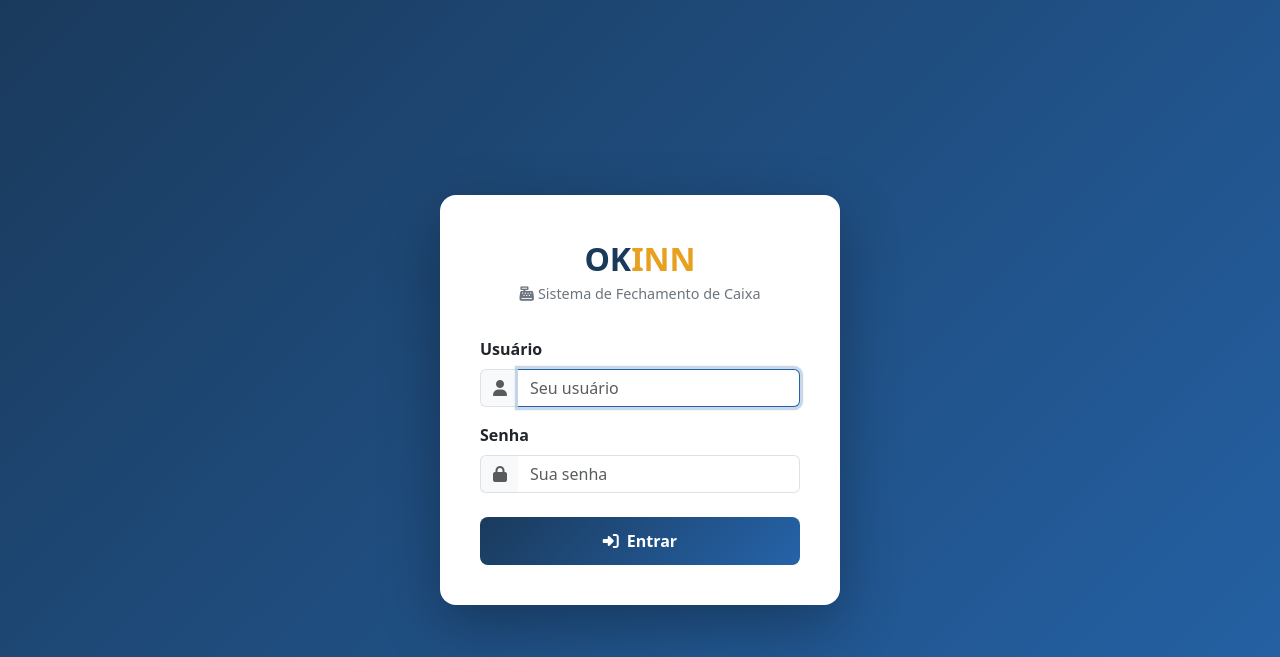
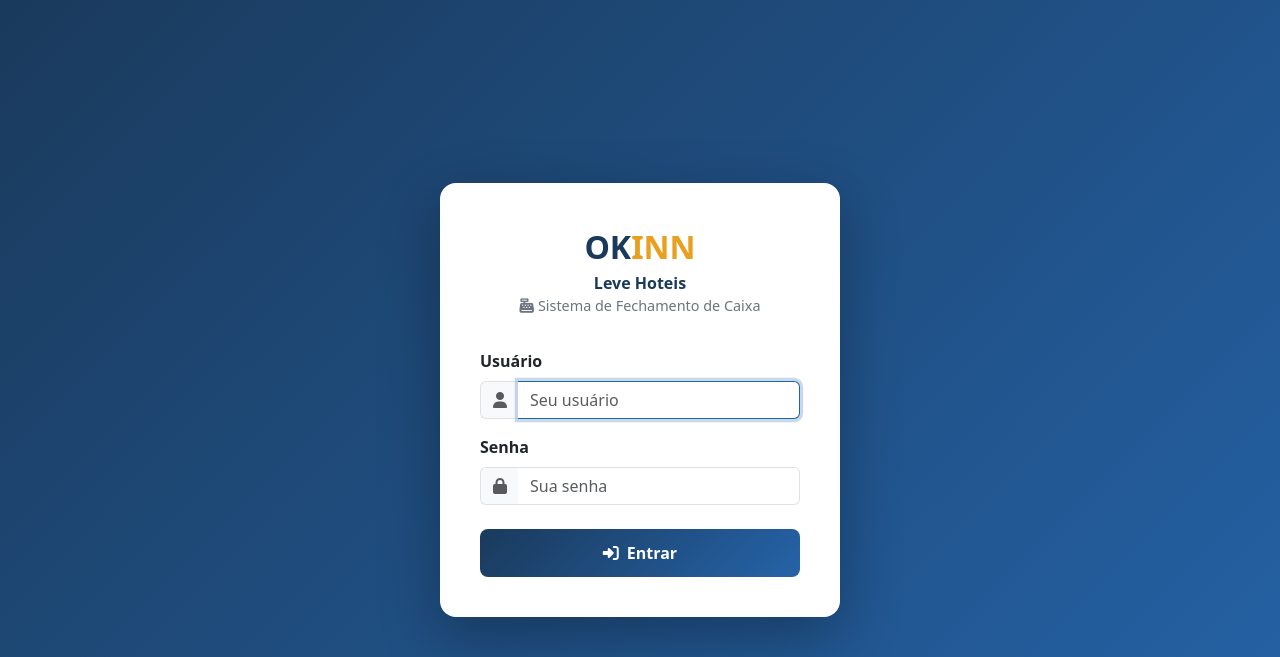
Before and after one commit to financeirookinnhotel-gif/caixa-hotel-okinn, a Flask app: page /login in a window 1280 px wide. Shown: the top 657 px of the page. Run offline with Flask 3, Linux system fonts and the light colour scheme; some libraries are stand-ins or nearby versions.

Commit message:
Update login subtitle for branding changes

```diff
--- a/templates/login.html
+++ b/templates/login.html
@@ -34,7 +34,8 @@
   <div class="login-card">
     <div class="login-logo">
       <div class="brand">OK<span>INN</span></div>
-      <div class="subtitle"><i class="fas fa-cash-register me-1"></i>Sistema de Fechamento de Caixa</div>
+     <div class="subtitle" style="font-size:1rem; font-weight:600; color:#1a3a5c;">Leve Hoteis</div>
+<div class="subtitle"><i class="fas fa-cash-register me-1"></i>Sistema de Fechamento de Caixa</div>
     </div>
     {% with messages = get_flashed_messages(with_categories=true) %}
       {% if messages %}
```
